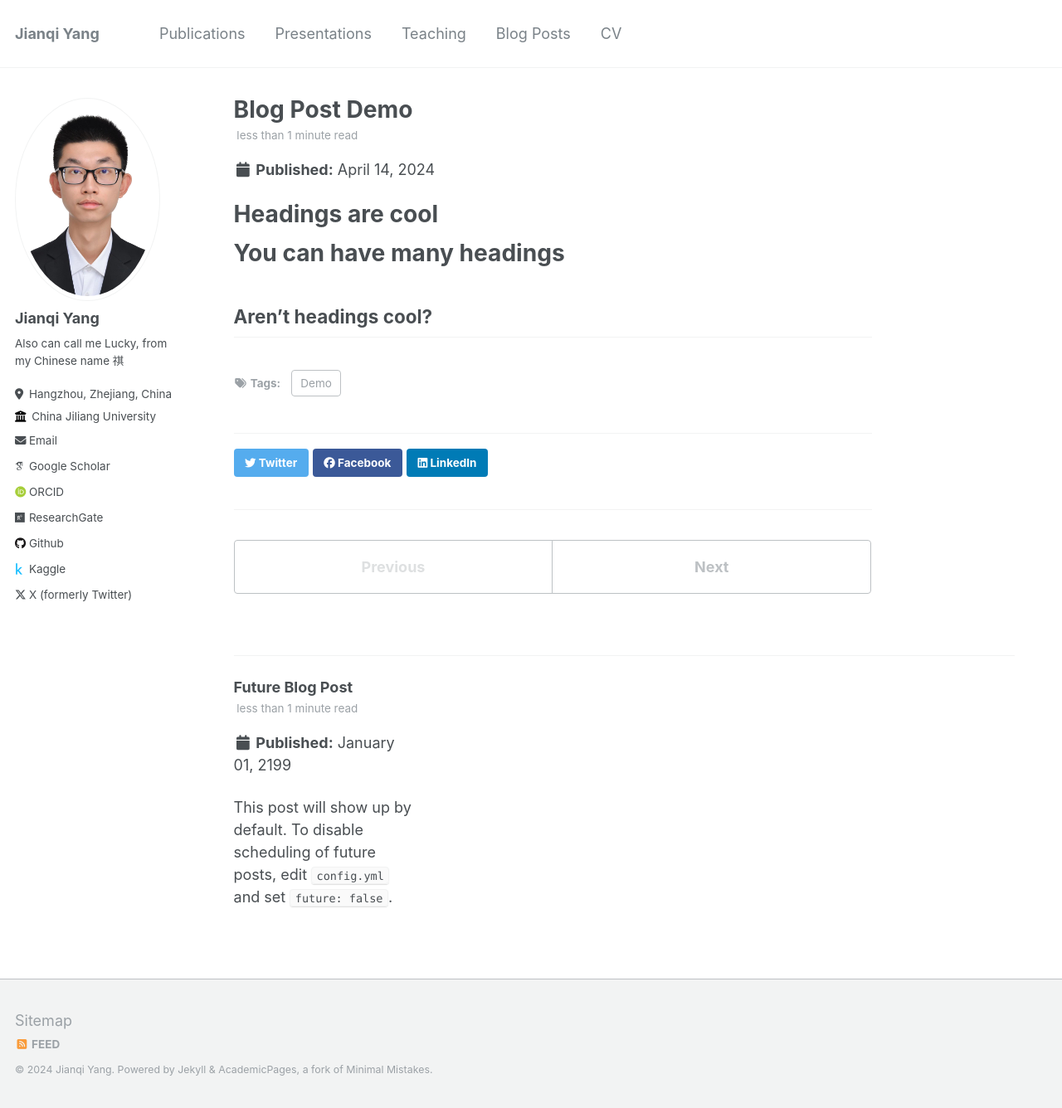
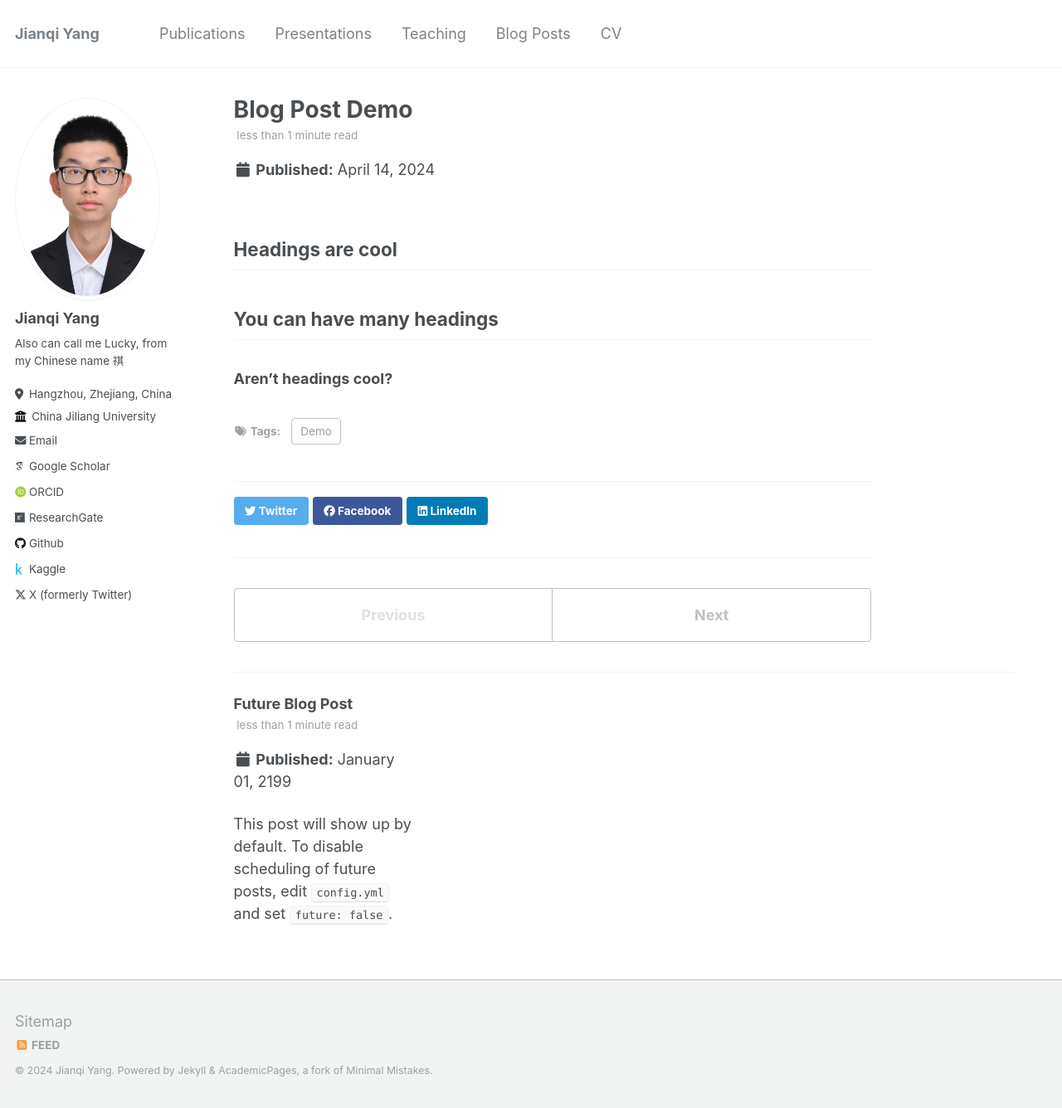
Before and after one commit to thinkswhat/thinkswhat.github.io, a Jekyll site: the page built from _posts/2015-08-14-blog-post-demo.md, in a window 1280 px wide and 1336 px high. Shown: the whole window at 83% size. Built offline with Jekyll 4.4.1, drawn with Linux system fonts in a browser that asks for light colours; some web fonts are replaced.

```diff
--- a/_posts/2015-08-14-blog-post-demo.md
+++ b/_posts/2015-08-14-blog-post-demo.md
@@ -5,11 +5,10 @@ permalink: /posts/2012/08/blog-post-demo/
 tags:
   - Demo
 ---
-Headings are cool
-======
+## Headings are cool
 
-You can have many headings
-======
 
-Aren't headings cool?
-------
+## You can have many headings
+
+
+### Aren't headings cool?
```
